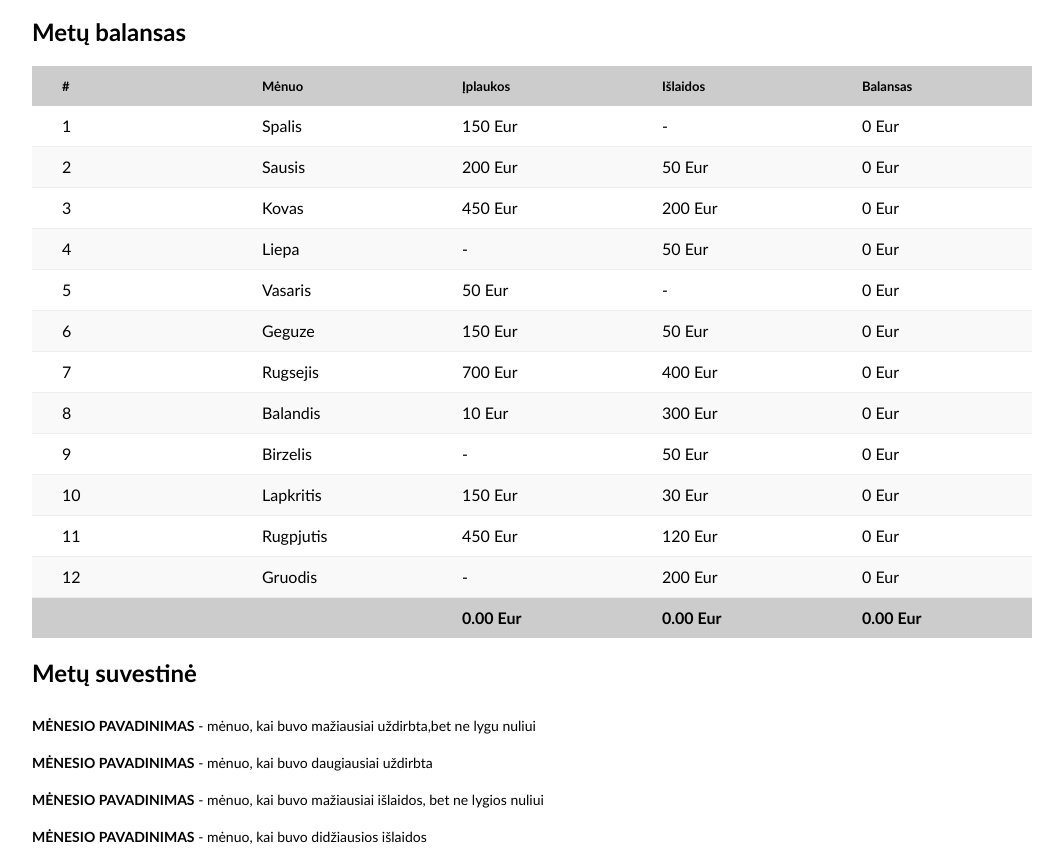
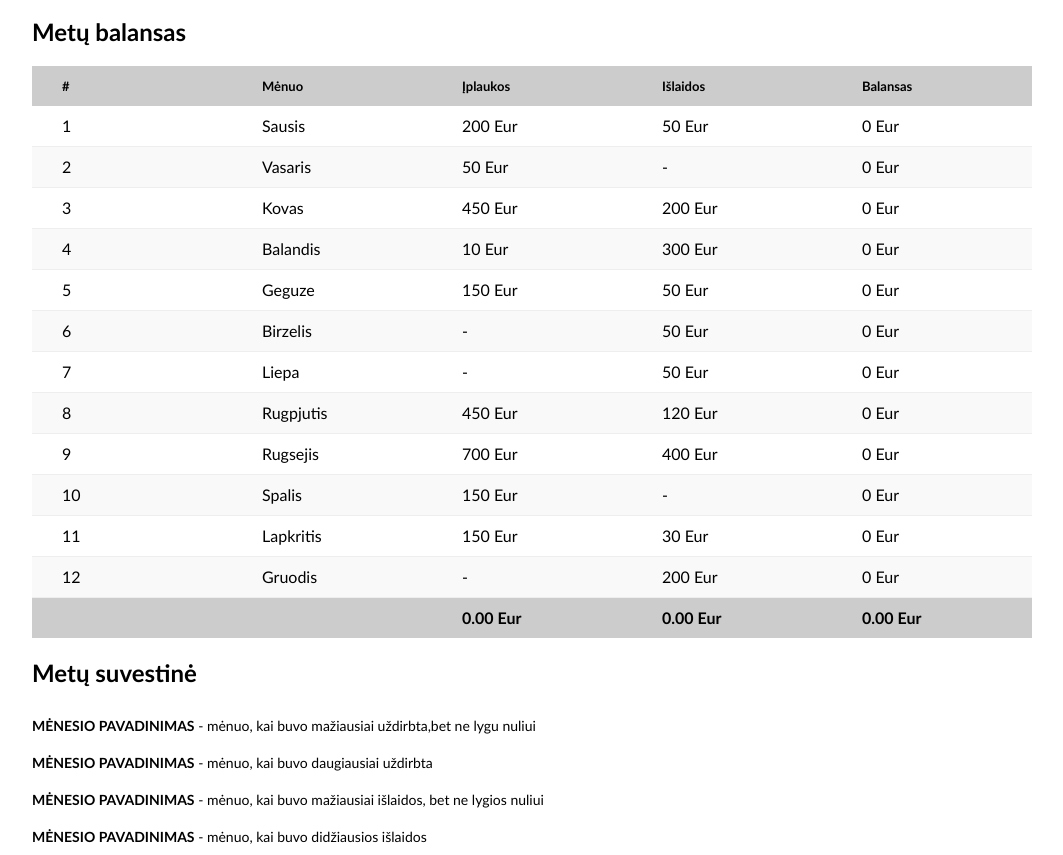
Before and after one commit to Urbbiz/freelancer-balance-testas, a plain HTML site: page index.html in a window 1280 px wide. Shown: the part 42-897 px from the top of the page, without its empty margins (108-1171 px from the left). Drawn offline with Linux system fonts and the light colour scheme.

Commit message:
sortedList function added

```diff
--- a/index.html
+++ b/index.html
@@ -28,13 +28,13 @@
                     <div class="cell">Balansas</div>
                 </div>
                 <div class="table-content">
-                    <div class="table-row">
+                    <!-- <div class="table-row">
                         <div class="cell">1</div>
                         <div class="cell">Sausis</div>
                         <div class="cell">150.00 Eur</div>
                         <div class="cell">-</div>
                         <div class="cell">150.00 Eur</div>
-                    </div>
+                    </div> -->
                     <!-- <div class="table-row">
                         <div class="cell">1</div>
                         <div class="cell">Sausis</div>
--- a/js/main.js
+++ b/js/main.js
@@ -7,8 +7,39 @@ function formatMoney(money) {
 // return money ? money + 'Eur' : '-';
 /* funkcija formatMoney ir jos RETURN paaiskinimas; jeigu pinigu yra 'klaustukas' grazinu pinigus+ 'Eur', jeigu nera pinig : grazinu '-' */
 
+function sortData (list){
+    let sortedList = [];
+
+// sortedList = list.sort((a, b) => a.month-b.month);  sita yra super funkcija issortinimui, bet panaudojom kita, kuri yra apacioj su double for loop
+
+    for (let i =1; i<= 12; i++){
+        for (let k = 0; k< list.length; k++ ) {
+            if(list[k].month === i) {
+                sortedList.push(list[k]);
+                break;
+            }
+
+        }
+    }
+
+    return sortedList;
+}
+//     let minMonthNumber =Infinity;
+
+//     for (let i=0; i<list.length; i++){
+//         if (list[i].month < minMonthNumber){
+//         minMonthNumber = list[i].month;
+//         }
+//     }
+//     console.log(minMonthNumber);
+//     sortedList.push(list[minMonthNumber]);
+
+
+
 function renderTable(monthNames, cashFlow) {
     let HTML ='';
+    cashFlow = sortData(cashFlow);
+
     for(let i=0; i<cashFlow.length; i++) {
         const item = cashFlow[i];
 
```
